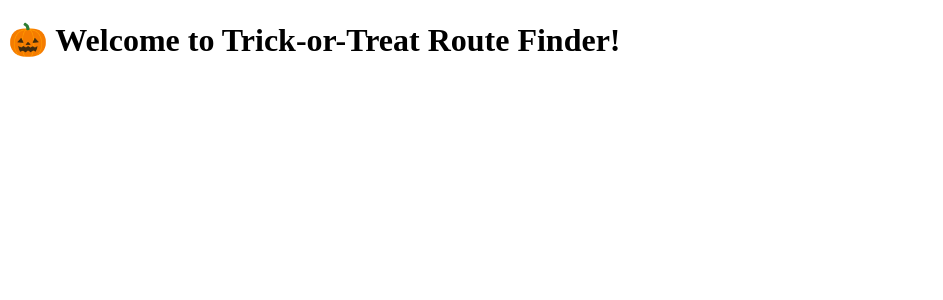
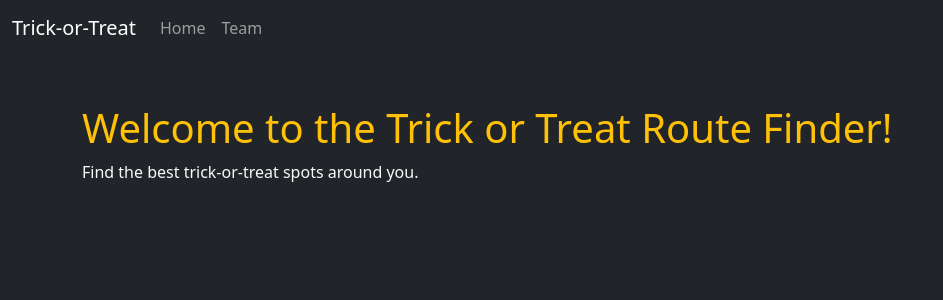
Before and after one commit to trxdave/Trick-or-Treat-Route-Finder, a Django app: page / in a window 1280 px wide. Shown: the top 300 px of the page, without its empty margins (0-943 px from the left). Run offline with Django 5.2, Linux system fonts and the light colour scheme.

Commit message:
Create Team and base

```diff
--- a/mapapp/templates/mapapp/home.html
+++ b/mapapp/templates/mapapp/home.html
@@ -1,10 +1,6 @@
-<!DOCTYPE html>
-<html lang="en">
-<head>
-  <meta charset="UTF-8">
-  <title>Trick-or-Treat Map</title>
-</head>
-<body>
-  <h1>🎃 Welcome to Trick-or-Treat Route Finder!</h1>
-</body>
-</html>
+{% extends "base.html" %}
+{% block title %}Home | Trick or Treat{% endblock %}
+{% block content %}
+  <h1 class="text-warning">Welcome to the Trick or Treat Route Finder!</h1>
+  <p>Find the best trick-or-treat spots around you.</p>
+{% endblock %}
--- a/mapapp/urls.py
+++ b/mapapp/urls.py
@@ -3,4 +3,5 @@ from . import views
 
 urlpatterns = [
     path('', views.home, name='home'),
+    path('team/', views.team, name='team'),
 ]
--- a/mapapp/views.py
+++ b/mapapp/views.py
@@ -3,4 +3,6 @@ from django.shortcuts import render
 def home(request):
     return render(request, 'mapapp/home.html')
 
+def team(request):
+    return render(request, "mapapp/team.html")
 # Create your views here.
--- /dev/null
+++ b/static/CSS/team.css
@@ -0,0 +1,19 @@
+body {
+  background-color: #0b0b0f;
+}
+
+.card {
+  border-radius: 20px;
+  transition: transform 0.3s ease;
+}
+
+.card:hover {
+  transform: translateY(-6px);
+}
+
+.card-img-top {
+  width: 160px;
+  height: 160px;
+  object-fit: cover;
+  margin: 0 auto;
+}
--- /dev/null
+++ b/templates/base.html
@@ -0,0 +1,39 @@
+{% load static %}
+<!doctype html>
+<html lang="en">
+  <head>
+    <meta charset="utf-8">
+    <meta name="viewport" content="width=device-width, initial-scale=1">
+    <title>{% block title %}Trick-or-Treat Route Finder{% endblock %}</title>
+
+    <!-- Bootstrap CSS -->
+    <link href="https://cdn.jsdelivr.net/npm/bootstrap@5.3.2/dist/css/bootstrap.min.css" rel="stylesheet">
+
+    <!-- Project CSS (keep case matching the static folder) -->
+    <link rel="stylesheet" href="{% static 'CSS/team.css' %}">
+
+    {% block extra_css %}{% endblock %}
+  </head>
+
+  <body class="bg-dark text-light">
+    <nav class="navbar navbar-expand-lg navbar-dark bg-dark">
+      <div class="container-fluid">
+        <a class="navbar-brand" href="/">Trick-or-Treat</a>
+        <div class="collapse navbar-collapse">
+          <ul class="navbar-nav me-auto mb-2 mb-lg-0">
+            <li class="nav-item"><a class="nav-link" href="/">Home</a></li>
+            <li class="nav-item"><a class="nav-link" href="/team/">Team</a></li>
+          </ul>
+        </div>
+      </div>
+    </nav>
+
+    <main class="container py-5">
+      {% block content %}{% endblock %}
+    </main>
+
+    <!-- Bootstrap JS -->
+    <script src="https://cdn.jsdelivr.net/npm/bootstrap@5.3.2/dist/js/bootstrap.bundle.min.js"></script>
+    {% block extra_js %}{% endblock %}
+  </body>
+</html>
```
Also changed, not shown: mapapp/templates/mapapp/team.html (added, +75 -0 lines).
